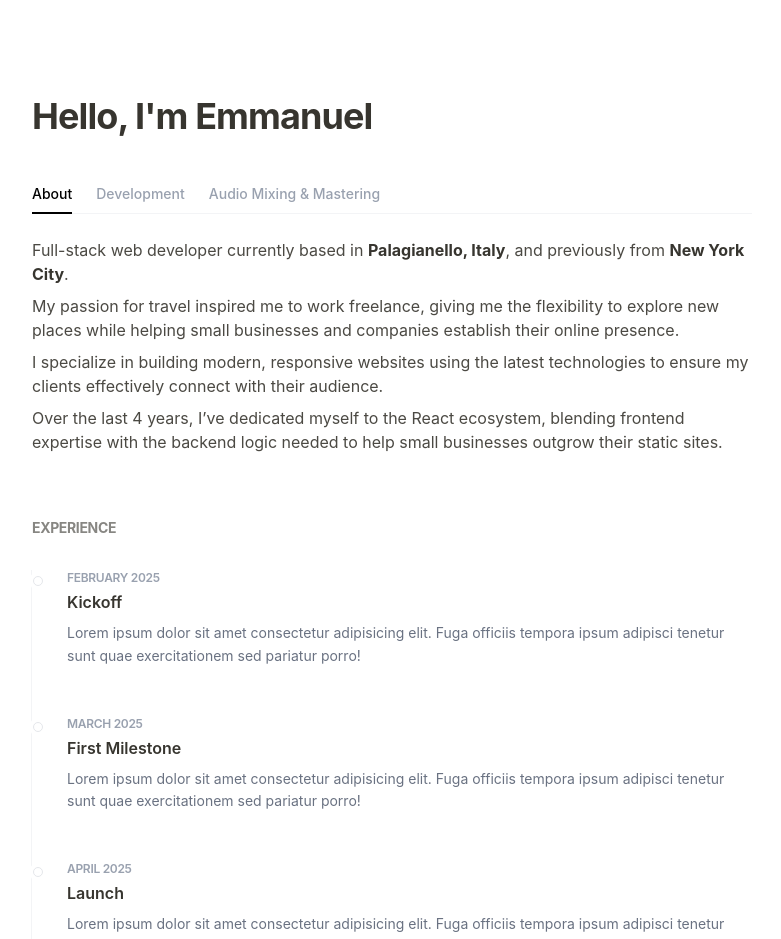
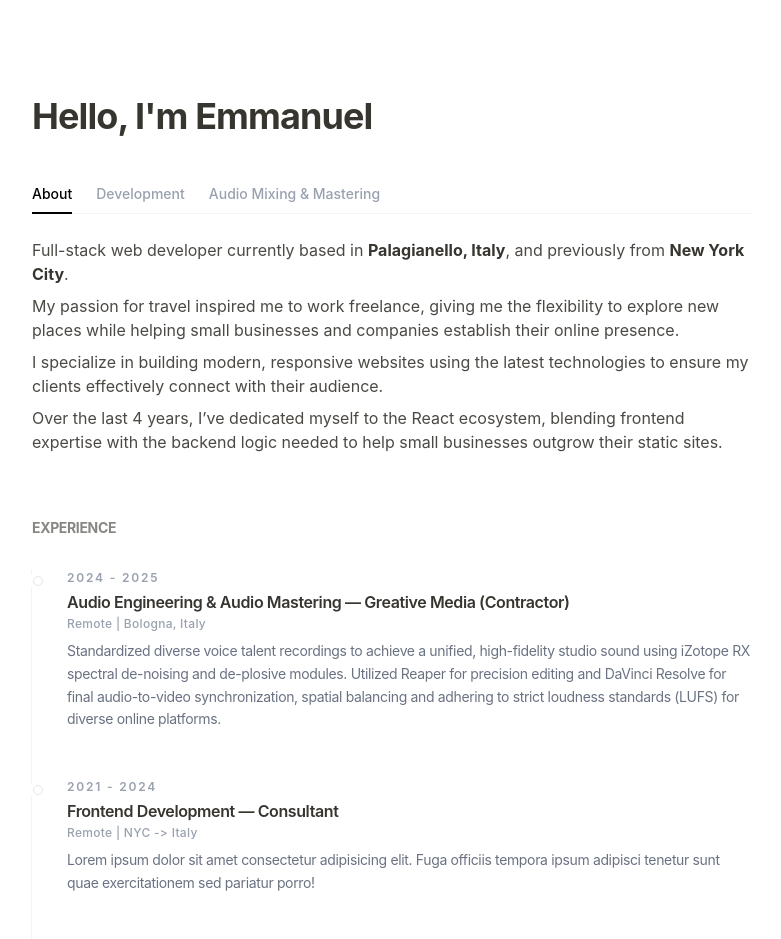
Before and after one commit to emmtej/portfolio-website, a React (Vite) app: page / in a window 1280 px wide. Shown: the top 939 px of the page, without its empty margins (248-1029 px from the left). Built offline with nearby package versions, Linux system fonts and the light colour scheme; the HTML template or start-up script is replaced by a standard one.

Commit message:
Refactored ExperienceTimeline component to dynamically render experience entries from an array, enhancing maintainability and readability. Updated styling for improved layout and consistency.

```diff
--- a/src/components/about/ExperienceTimeline.tsx
+++ b/src/components/about/ExperienceTimeline.tsx
@@ -1,61 +1,59 @@
+const experiences = [
+  {
+    time: "2024 - 2025",
+    company: "Greative Media (Contractor)",
+    location: "Remote | Bologna, Italy",
+    title: "Audio Engineering & Audio Mastering",
+    description:
+      "Standardized diverse voice talent recordings to achieve a unified, high-fidelity studio sound using iZotope RX spectral de-noising and de-plosive modules. Utilized Reaper for precision editing and DaVinci Resolve for final audio-to-video synchronization, spatial balancing and adhering to strict loudness standards (LUFS) for diverse online platforms.",
+  },
+  {
+    time: "2021 - 2024",
+    company: "Consultant",
+    location: "Remote | NYC -> Italy",
+    title: "Frontend Development",
+    description:
+      "Lorem ipsum dolor sit amet consectetur adipisicing elit. Fuga officiis tempora ipsum adipisci tenetur sunt quae exercitationem sed pariatur porro!",
+  },
+  {
+    time: "2015 - 2017",
+    company: "Brooklyn College",
+    location: "Brooklyn, NY",
+    title: "IT Service Desk",
+    description:
+      "Lorem ipsum dolor sit amet consectetur adipisicing elit. Fuga officiis tempora ipsum adipisci tenetur sunt quae exercitationem sed pariatur porro!",
+  },
+];
+
 export function ExperienceTimeline() {
   return (
     <ol className="relative space-y-12 before:absolute before:-ms-px before:h-full before:w-px before:bg-gray-100">
-      <li className="relative -ms-[0.4375rem] flex items-start gap-6 pl-2">
-        <span className="mt-1.5 size-2.5 shrink-0 rounded-full border border-gray-200 bg-white ring-4 ring-white"></span>
+      {experiences.map((exp, index) => (
+        <li
+          key={index}
+          className="relative -ms-[0.4375rem] flex items-start gap-6 pl-2"
+        >
+          <span className="mt-1.5 size-2.5 shrink-0 rounded-full border border-gray-200 bg-white ring-4 ring-white"></span>
 
-        <div className="flex-1">
-          <time className="block mb-1 text-xs font-semibold tracking-tight uppercase text-gray-400">
-            February 2025
-          </time>
+          <div className="flex-1">
+            <time className="block mb-1 text-xs font-semibold tracking-[0.15em] uppercase text-gray-400">
+              {exp.time}
+            </time>
 
-          <h3 className="text-base font-semibold text-[#37352f]">Kickoff</h3>
+            <h3 className="text-base font-semibold text-[#37352f] tracking-tight">
+              {exp.title} — {exp.company}
+            </h3>
 
-          <p className="mt-2 text-sm leading-relaxed text-gray-500">
-            Lorem ipsum dolor sit amet consectetur adipisicing elit. Fuga
-            officiis tempora ipsum adipisci tenetur sunt quae exercitationem sed
-            pariatur porro!
-          </p>
-        </div>
-      </li>
+            <p className="text-xs font-medium text-gray-400 mt-0.5 tracking-wide">
+              {exp.location}
+            </p>
 
-      <li className="relative -ms-[0.4375rem] flex items-start gap-6 pl-2">
-        <span className="mt-1.5 size-2.5 shrink-0 rounded-full border border-gray-200 bg-white ring-4 ring-white"></span>
-
-        <div className="flex-1">
-          <time className="block mb-1 text-xs font-semibold tracking-tight uppercase text-gray-400">
-            March 2025
-          </time>
-
-          <h3 className="text-base font-semibold text-[#37352f]">
-            First Milestone
-          </h3>
-
-          <p className="mt-2 text-sm leading-relaxed text-gray-500">
-            Lorem ipsum dolor sit amet consectetur adipisicing elit. Fuga
-            officiis tempora ipsum adipisci tenetur sunt quae exercitationem sed
-            pariatur porro!
-          </p>
-        </div>
-      </li>
-
-      <li className="relative -ms-[0.4375rem] flex items-start gap-6 pl-2">
-        <span className="mt-1.5 size-2.5 shrink-0 rounded-full border border-gray-200 bg-white ring-4 ring-white"></span>
-
-        <div className="flex-1">
-          <time className="block mb-1 text-xs font-semibold tracking-tight uppercase text-gray-400">
-            April 2025
-          </time>
-
-          <h3 className="text-base font-semibold text-[#37352f]">Launch</h3>
-
-          <p className="mt-2 text-sm leading-relaxed text-gray-500">
-            Lorem ipsum dolor sit amet consectetur adipisicing elit. Fuga
-            officiis tempora ipsum adipisci tenetur sunt quae exercitationem sed
-            pariatur porro!
-          </p>
-        </div>
-      </li>
+            <p className="mt-2 text-sm leading-relaxed text-gray-500 tracking-tight">
+              {exp.description}
+            </p>
+          </div>
+        </li>
+      ))}
     </ol>
   );
 }
```
